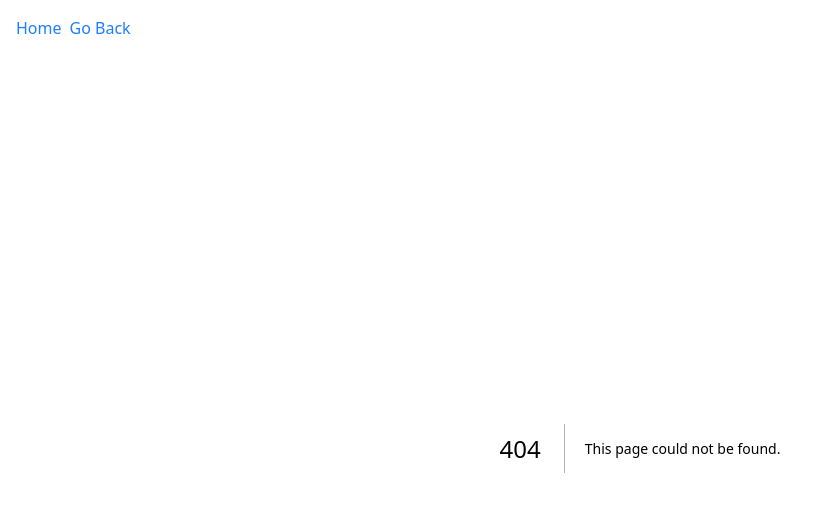
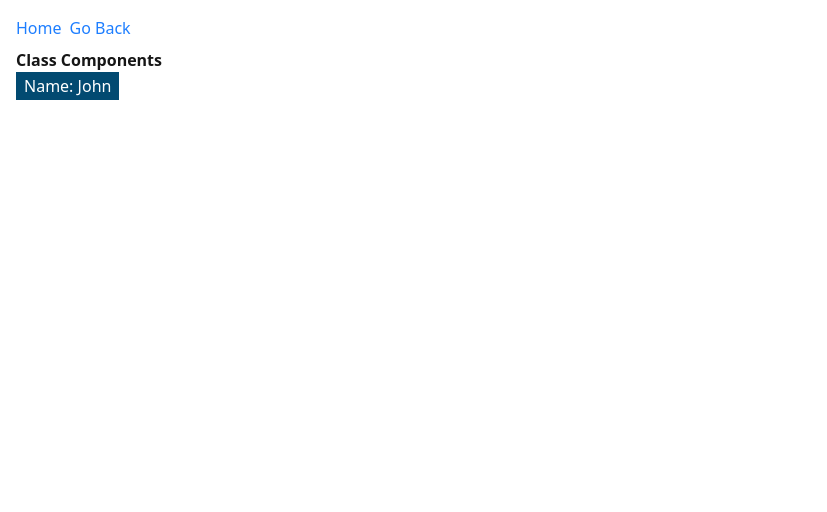
Before and after one commit to emanuelefavero/react-typescript, a Next.js app: page /class-components in a window 1280 px wide. Before the commit this address had no page. Shown: the top 512 px of the page, without its empty margins (0-827 px from the left). Built offline with nearby package versions, Linux system fonts and the light colour scheme.

Commit message:
feat: add /class-components

```diff
--- /dev/null
+++ b/src/app/class-components/Component.tsx
@@ -0,0 +1,39 @@
+'use client'
+
+import React from 'react'
+
+type User = {
+  id: number
+  name: string
+}
+
+type Props = React.ComponentPropsWithRef<'div'> & {}
+
+type State = {
+  user: User
+}
+
+class Component extends React.Component<Props, State> {
+  constructor(props: Props) {
+    super(props)
+
+    this.state = {
+      user: {
+        id: 1,
+        name: 'John',
+      },
+    }
+  }
+
+  componentDidMount() {
+    console.log('Component mounted')
+  }
+
+  render() {
+    const { name } = this.state.user
+
+    return <div {...this.props}>Name: {name}</div>
+  }
+}
+
+export default Component
--- /dev/null
+++ b/src/app/class-components/page.tsx
@@ -0,0 +1,12 @@
+import Component from './Component'
+
+// * @see ./Component for Class Components implementation
+
+export default function Page() {
+  return (
+    <>
+      <h1>Class Components</h1>
+      <Component className='w-fit bg-sky-900 px-2 py-0.5 text-white' />
+    </>
+  )
+}
--- a/src/app/page.tsx
+++ b/src/app/page.tsx
@@ -63,6 +63,9 @@ export default function Home() {
         <li>
           <Link href='/hooks'>Hooks</Link>
         </li>
+        <li>
+          <Link href='/class-components'>Class Components</Link>
+        </li>
       </ul>
     </>
   )
```
